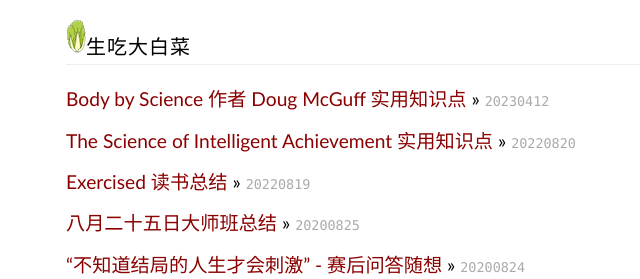
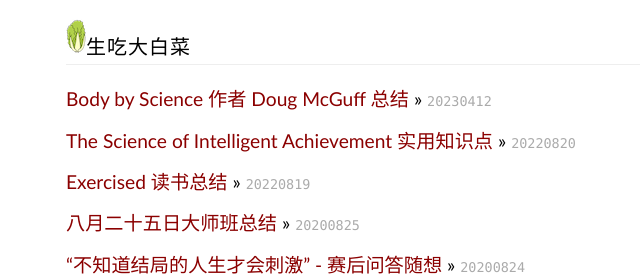
Before and after one commit to kwopera/kwopera.github.io, a Jekyll site: the page built from index.html, in a window 1280 px wide. Shown: the top 279 px of the page, without its empty margins (214-854 px from the left). Built offline with Jekyll 4.4.1, drawn with Linux system fonts in a browser that asks for light colours.

Commit message:
Update 2023-04-12-body-by-science.md

```diff
--- a/_posts/2023-04-12-body-by-science.md
+++ b/_posts/2023-04-12-body-by-science.md
@@ -1,5 +1,5 @@
 ---
-title: Body by Science 作者 Doug McGuff 实用知识点
+title: Body by Science 作者 Doug McGuff 总结
 layout: post
 ---
 
```
